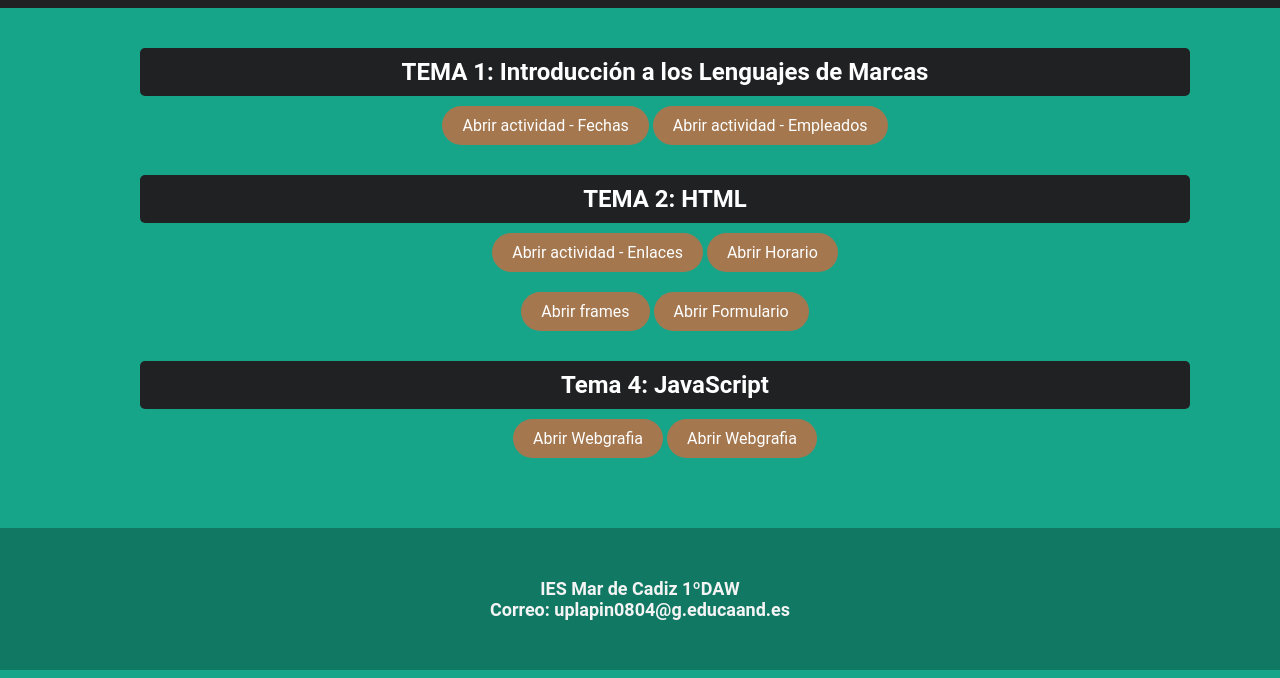
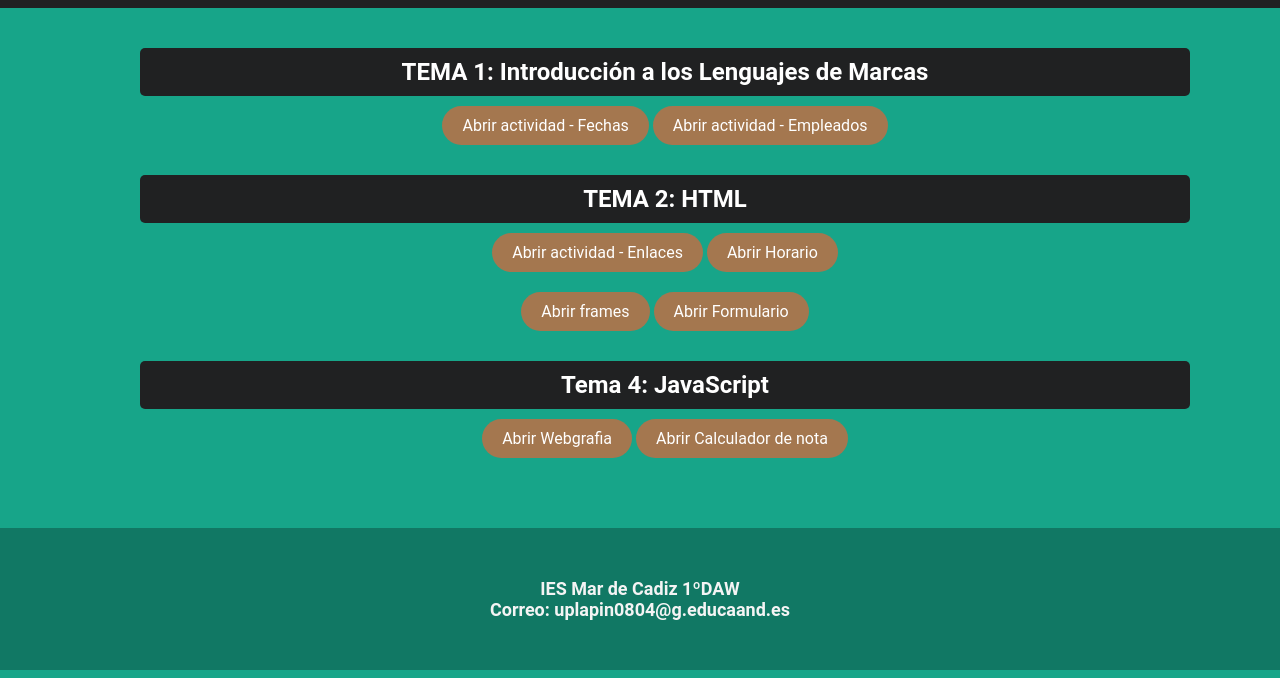
Before and after one commit to Woldroj/LMSGI, a plain HTML site: page index.html in a window 1280 px wide. Shown: the part 122-800 px from the top of the page. Drawn offline with Linux system fonts and the light colour scheme.

Commit message:
cambio en texto del boton

```diff
--- a/index.html
+++ b/index.html
@@ -109,7 +109,7 @@
         <section align="center">
             <h1 align="center">Tema 4: JavaScript</h1>
             <a href="https://woldroj.github.io/LMSGI/TEMA 4 JS/webgrafia ej 3.html" target="_blank" class="btn">Abrir Webgrafia</a>
-            <a href="https://woldroj.github.io/LMSGI/NotaExamen/nota.html" target="_blank" class="btn">Abrir Webgrafia</a>
+            <a href="https://woldroj.github.io/LMSGI/NotaExamen/nota.html" target="_blank" class="btn">Abrir Calculador de nota</a>
         </section>
     </div>
     <footer align="center">
```
